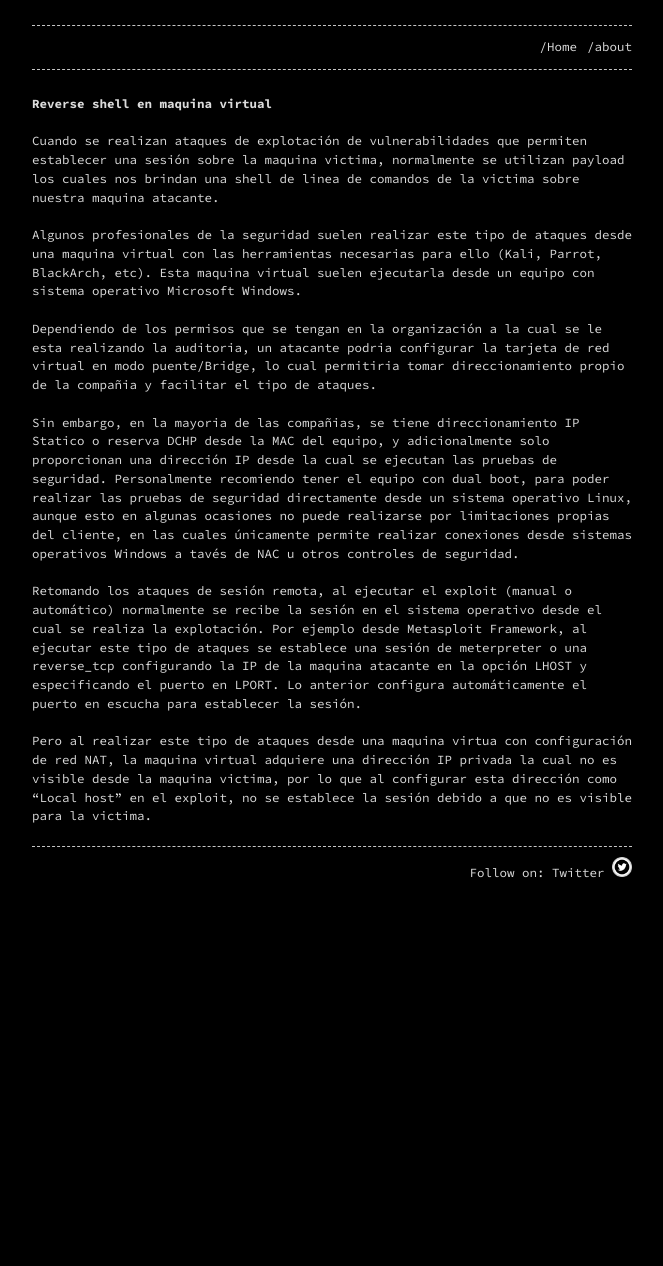
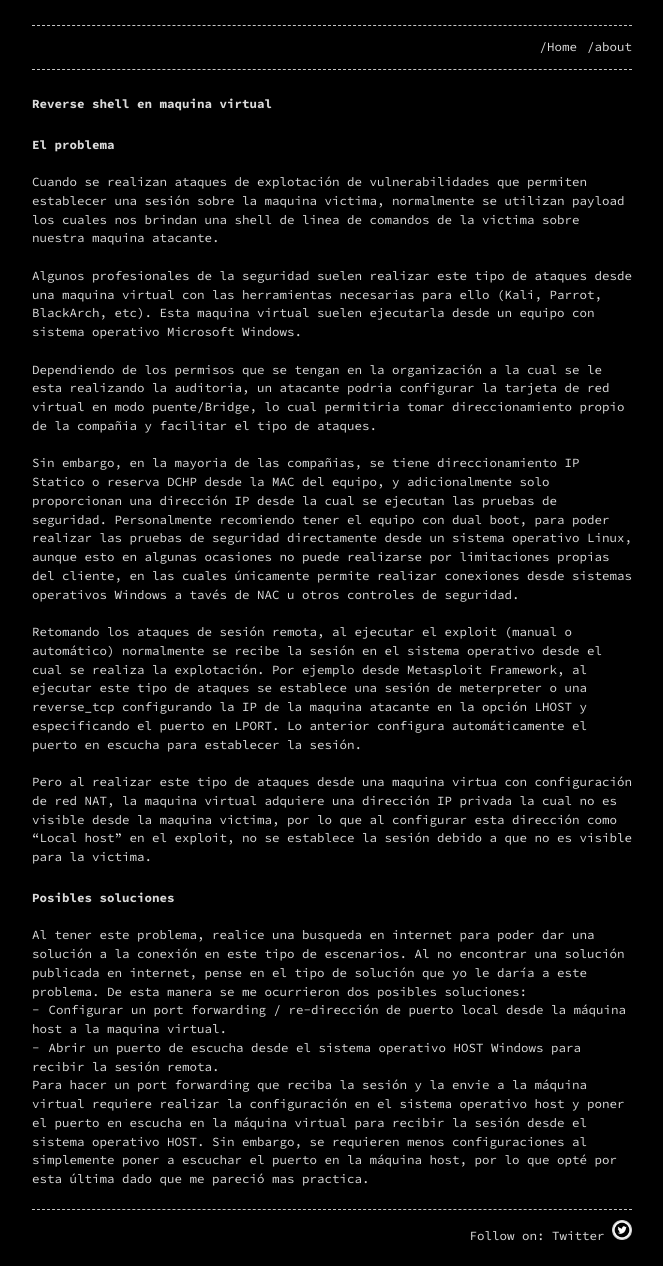
Before and after one commit to d4rk-wing/d4rkwz.github.io, a Jekyll site: the page built from _posts/2020-04-15-Rever-shell-en-maquina-virtual.markdown, in a window 1280 px wide. Shown: the whole page, without its empty margins (308-971 px from the left). Built offline with Jekyll 4.4.1, drawn with Linux system fonts in a browser that asks for light colours; before the commit the page ends 903 px from its top, so only the background shows below that.

Commit message:
post reverse shell

```diff
--- a/_posts/2020-04-15-Rever-shell-en-maquina-virtual.markdown
+++ b/_posts/2020-04-15-Rever-shell-en-maquina-virtual.markdown
@@ -7,9 +7,15 @@ categories: Hacking
 
 # Reverse shell en maquina virtual
 
+### El problema
 <br />Cuando se realizan ataques de explotación de vulnerabilidades que permiten establecer una sesión sobre la maquina victima, normalmente se utilizan payload los cuales nos brindan una shell de linea de comandos de la victima sobre nuestra maquina atacante.
 <br />Algunos profesionales de la seguridad suelen realizar este tipo de ataques desde una maquina virtual con las herramientas necesarias para ello (Kali, Parrot, BlackArch, etc). Esta maquina virtual suelen ejecutarla desde un equipo con sistema operativo Microsoft Windows.
 <br />Dependiendo de los permisos que se tengan en la organización a la cual se le esta realizando la auditoria, un atacante podria configurar la tarjeta de red virtual en modo puente/Bridge, lo cual permitiria tomar direccionamiento propio de la compañia y facilitar el tipo de ataques.
 <br />Sin embargo, en la mayoria de las compañias, se tiene direccionamiento IP Statico o reserva DCHP desde la MAC del equipo, y adicionalmente solo proporcionan una dirección IP desde la cual se ejecutan las pruebas de seguridad. Personalmente recomiendo tener el equipo con dual boot, para poder realizar las pruebas de seguridad directamente desde un sistema operativo Linux, aunque esto en algunas ocasiones no puede realizarse por limitaciones propias del cliente, en las cuales únicamente permite realizar conexiones desde sistemas operativos Windows a tavés de NAC u otros controles de seguridad.
 <br />Retomando los ataques de sesión remota, al ejecutar el exploit (manual o automático) normalmente se recibe la sesión en el sistema operativo desde el cual se realiza la explotación. Por ejemplo desde Metasploit Framework, al ejecutar este tipo de ataques se establece una sesión de meterpreter o una reverse_tcp configurando la IP de la maquina atacante en la opción LHOST y especificando el puerto en LPORT. Lo anterior configura automáticamente el puerto en escucha para establecer la sesión.
 <br />Pero al realizar este tipo de ataques desde una maquina virtua con configuración de red NAT, la maquina virtual adquiere una dirección IP privada la cual no es visible desde la maquina victima, por lo que al configurar esta dirección como "Local host" en el exploit, no se establece la sesión debido a que no es visible para la victima.
+### Posibles soluciones
+<br />Al tener este problema, realice una busqueda en internet para poder dar una solución a la conexión en este tipo de escenarios. Al no encontrar una solución publicada en internet, pense en el tipo de solución que yo le daría a este problema. De esta manera se me ocurrieron dos posibles soluciones:
+- Configurar un port forwarding / re-dirección de puerto local desde la máquina host a la maquina virtual.
+- Abrir un puerto de escucha desde el sistema operativo HOST Windows para recibir la sesión remota.
+<br />Para hacer un port forwarding que reciba la sesión y la envie a la máquina virtual requiere realizar la configuración en el sistema operativo host y poner el puerto en escucha en la máquina virtual para recibir la sesión desde el sistema operativo HOST. Sin embargo, se requieren menos configuraciones al simplemente poner a escuchar el puerto en la máquina host, por lo que opté por esta última dado que me pareció mas practica.
```
